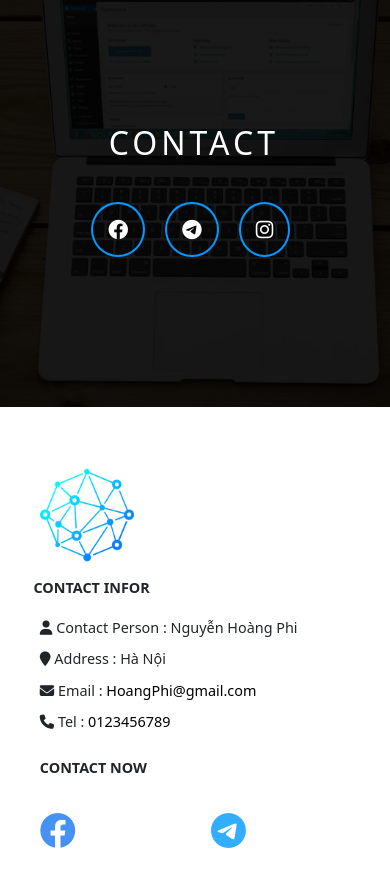
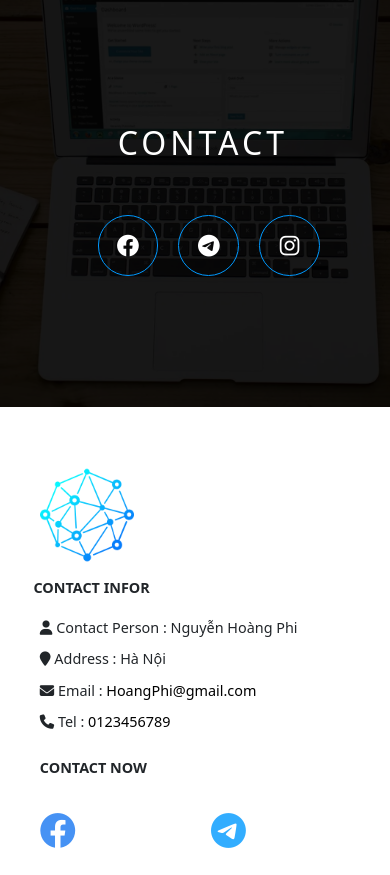
Before and after one commit to daithehh04/tech4coin, a plain HTML site: page index.html in a window 390 px wide. Shown: the part 2943-3818 px from the top of the page. Drawn offline with nearby package versions, Linux system fonts and the light colour scheme.

Commit message:
fix contact

```diff
--- a/assets/css/respnsive.css
+++ b/assets/css/respnsive.css
@@ -184,14 +184,6 @@ html {scroll-behavior: smooth;}
         margin-top: 4px;
     }
 
-    .contact {
-        padding-left: 100px;
-    }
-
-    .support-wrapper {
-        width: 65%;
-    }
-
     .footer-right .h2 {
         font-size: 0.9rem !important;
     }
@@ -214,6 +206,9 @@ html {scroll-behavior: smooth;}
 }
 
 @media screen and (max-width: 550px) {
+    .support-wrapper {
+        width: 100%;
+    }
     .wrapper {
         width: 96%;
     }
@@ -238,19 +233,8 @@ html {scroll-behavior: smooth;}
     }
 
     .contact {
-        padding-left: 68px;
+        width: 100%;
         font-size: 2rem;
-    }
-
-    .social-link {
-        padding: 12px 15px;
-    }
-
-    .support-social-list {
-        margin-left: 120px;
-    }
-    .support-wrapper {
-        width: 65%;
     }
 
     .footer-info {
@@ -301,12 +285,4 @@ html {scroll-behavior: smooth;}
     .nav-logo img {
         height: 2rem;
     }
-
-    .support-wrapper {
-        width: 60%;
-    }
-
-    .contact {
-        padding-left: 60px;
-    }
 }
--- a/assets/css/style.css
+++ b/assets/css/style.css
@@ -306,7 +306,7 @@ html { scroll-behavior: smooth; }
       position: absolute;
       top: 60%;
       z-index: 4;
-      width: 80%;
+      width: 90%;
       margin: auto;
     }
 
@@ -317,8 +317,7 @@ html { scroll-behavior: smooth; }
       color: white;
       text-align: center;
       font-size: 48px;
-      width: 80%;
-      padding-left: 190px;
+      width: 90%;
       letter-spacing: 4px;
       font-weight: 400;
     }
@@ -338,29 +337,38 @@ html { scroll-behavior: smooth; }
       list-style: none;
       display: flex;
       justify-content: center;
-      margin-left: 180px;
     }
 
     .support-social-list li {
       margin-right: 20px;
+      width: 3.8rem;
+      height: 3.8rem;
+      border: 1px solid #0099FF;
+      border-radius: 50%;
+      transition: all 0.3s ease-in;
     }
 
     .social-link {
-      border: 2px solid #0099FF;
-      padding: 1.1rem 1.4rem;
-      border-radius: 50%;
+      display: block;
+      text-align: center;
+      line-height: 3.8rem;
       text-decoration: none;
       color: white;
-      font-size: 20px;
+      font-size: 1.4rem;
       transition: all 0.3s ease-in;
     }
 
-    .social-link:hover {
+
+    .support-social-list li:hover {
       background-color: #ffffff;
-      border: 2px solid #ffffff;
+      border: 1px solid #ffffff;
+    }
+
+    .support-social-list li:hover .social-link {
       color: #082222;
-      font-size: 24px;
+      font-size: 1.6rem;
     }
+
 
    /* Footer */
    .footer {
```
